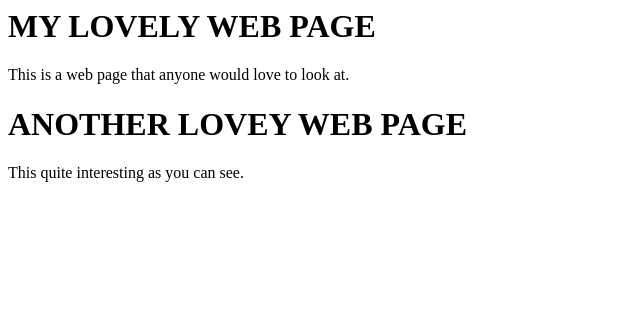
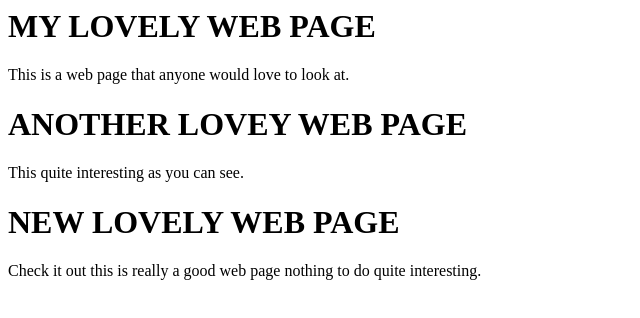
Before and after one commit to adamkalule/THE-WEB-PAGE, a plain HTML site: page index.html in a window 1280 px wide. Shown: the whole page, without its empty margins (0-640 px from the left). Drawn offline with Linux system fonts and the light colour scheme.

Commit message:
fourth commit

```diff
--- a/index.html
+++ b/index.html
@@ -9,5 +9,7 @@
             <p>This is a web page that anyone would love to look at.</p>
             <h1>ANOTHER LOVEY WEB PAGE</h1>
             <p>This quite interesting as you can see.</p>
+            <h1>NEW LOVELY WEB PAGE</h1>
+            <p>Check it out this is really a good web page nothing to do quite interesting.</p>
         </body>
     </html>
```
